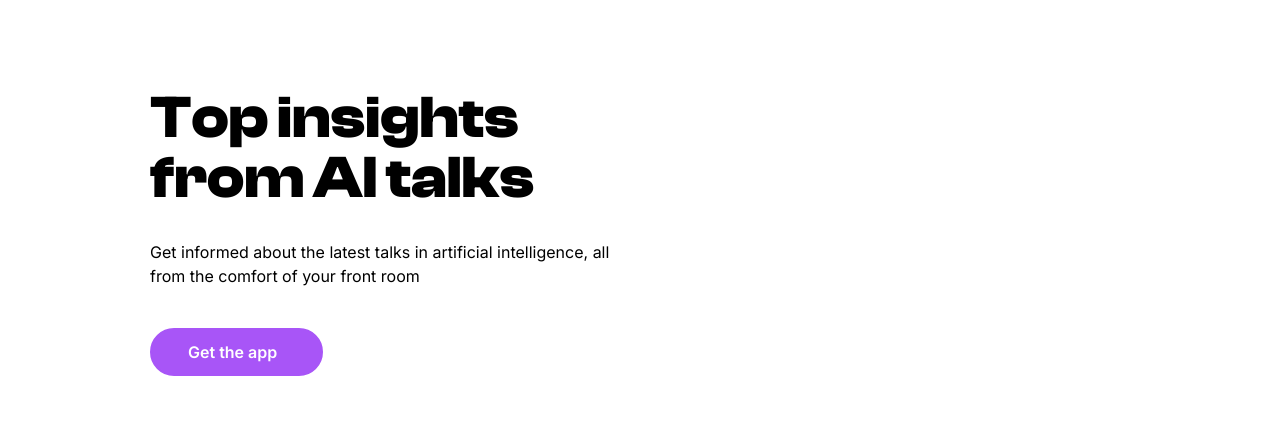
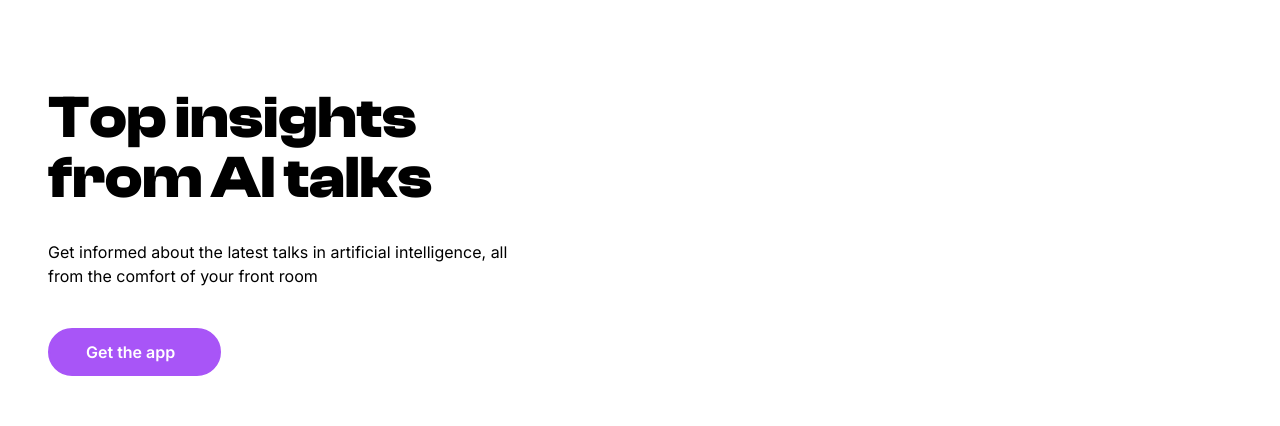
Before and after one commit to nirnejak/ai-talks-website, a Next.js app: page / in a window 1280 px wide. Shown: the top 426 px of the page. Built offline with nearby package versions, Linux system fonts and the light colour scheme.

Commit message:
Container modified

```diff
--- a/components/atoms/Container.tsx
+++ b/components/atoms/Container.tsx
@@ -5,34 +5,12 @@ import classNames from "utils/classNames"
 interface Props {
   children: React.ReactNode
   className?: string
-  size?: "narrow" | "normal" | "wide" | "ultrawide"
 }
 
-const Container: React.FC<Props> = ({
-  children,
-  className,
-  size = "wide",
-  ...restProps
-}) => {
-  let widthClass = ""
-  switch (size) {
-    case "narrow":
-      widthClass = "max-w-[480px]"
-      break
-    case "wide":
-      widthClass = "max-w-[980px]"
-      break
-    case "ultrawide":
-      widthClass = "max-w-[1200px]"
-      break
-    case "normal":
-    default:
-      widthClass = "max-w-[680px]"
-  }
-
+const Container: React.FC<Props> = ({ children, className, ...restProps }) => {
   return (
     <div
-      className={classNames("mx-auto px-4 md:px-0", widthClass, className)}
+      className={classNames("mx-auto px-4 md:px-0 max-w-[1184px]", className)}
       {...restProps}
     >
       {children}
```
